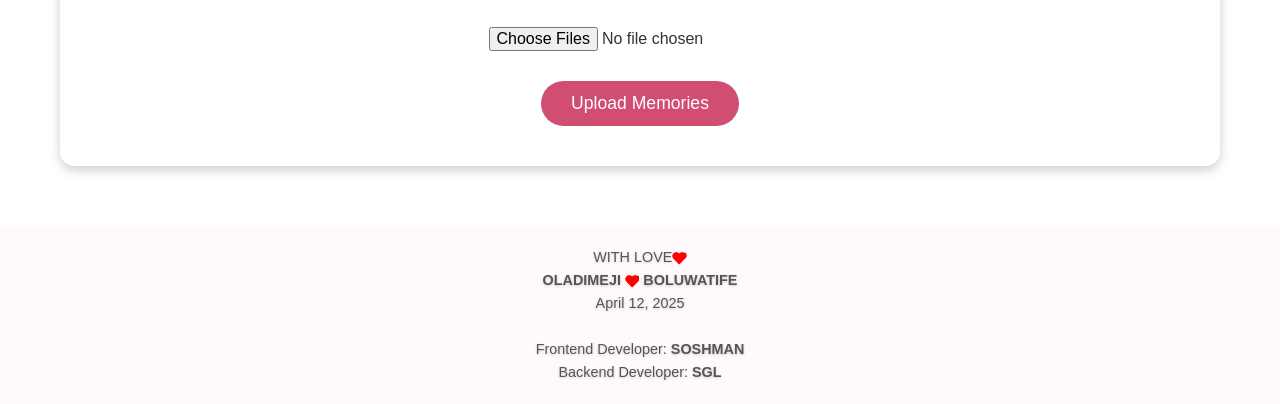
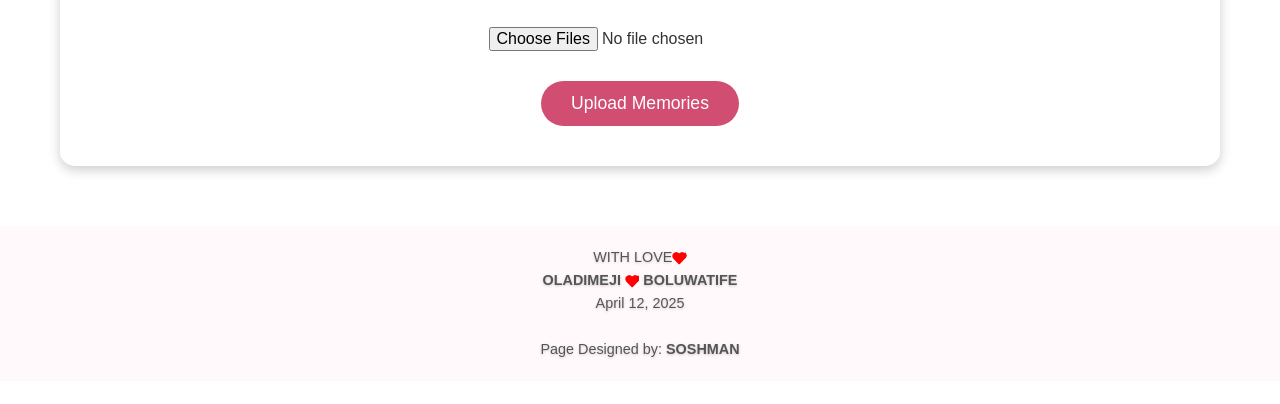
Before and after one commit to OladimejIxBoluwatife/LOML, a website: page public/index.html in a window 1280 px wide. Shown: the part 829-1233 px from the top of the page. After the commit the page ends 1210 px from the top, so only its background shows below. Drawn offline with Linux system fonts and the light colour scheme.

Commit message:
Update index.html

```diff
--- a/public/index.html
+++ b/public/index.html
@@ -257,7 +257,7 @@
   <path d="M20.84 4.61a5.5 5.5 0 0 0-7.78 0L12 5.67l-1.06-1.06a5.5 5.5 0 0 0-7.78 7.78l1.06 1.06L12 21.23l8.84-8.84 1.06-1.06a5.5 5.5 0 0 0 0-7.78z"></path>
 </svg> BOLUWATIFE</strong> <br> April 12, 2025</p>
         <br>
-        <p> Frontend Developer: <strong>SOSHMAN</strong> <br> Backend Developer: <strong>SGL</strong> </p>
+        <p> Page Designed by: <strong>SOSHMAN</strong></p>
     </footer>
 
     <script>
```
